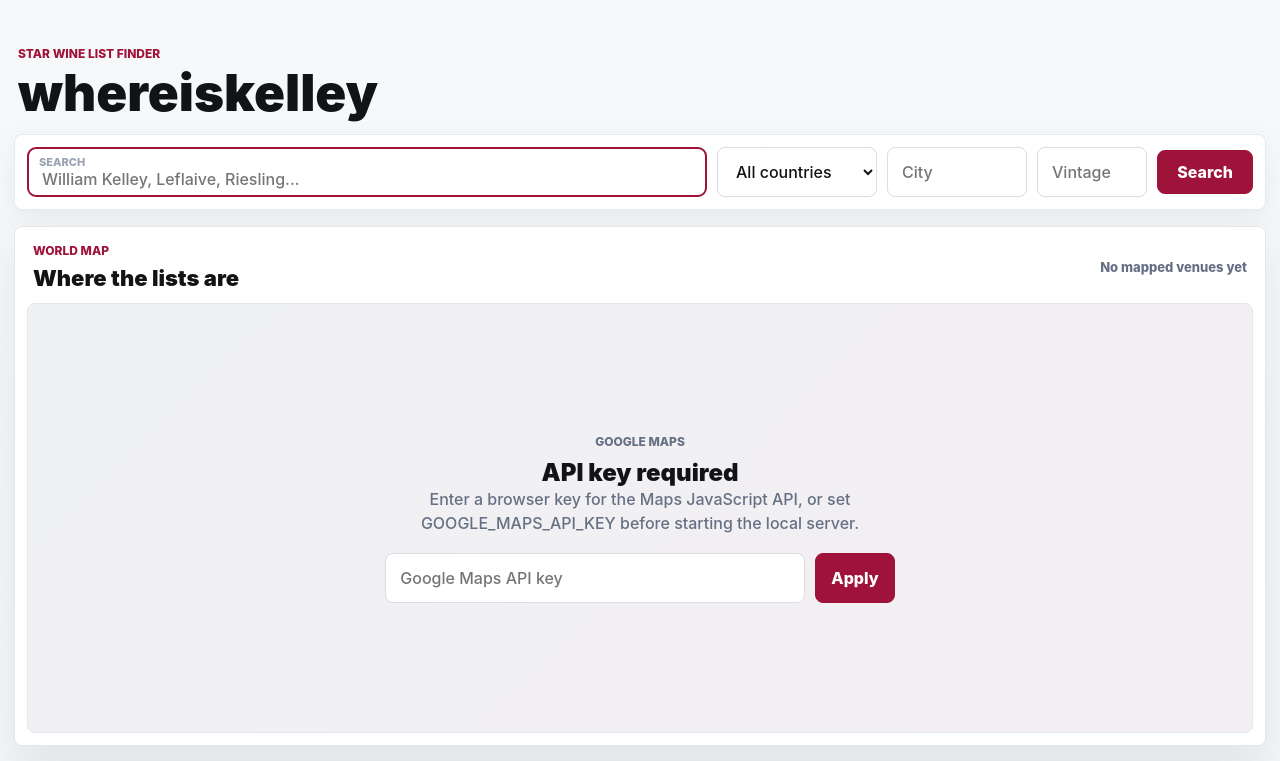
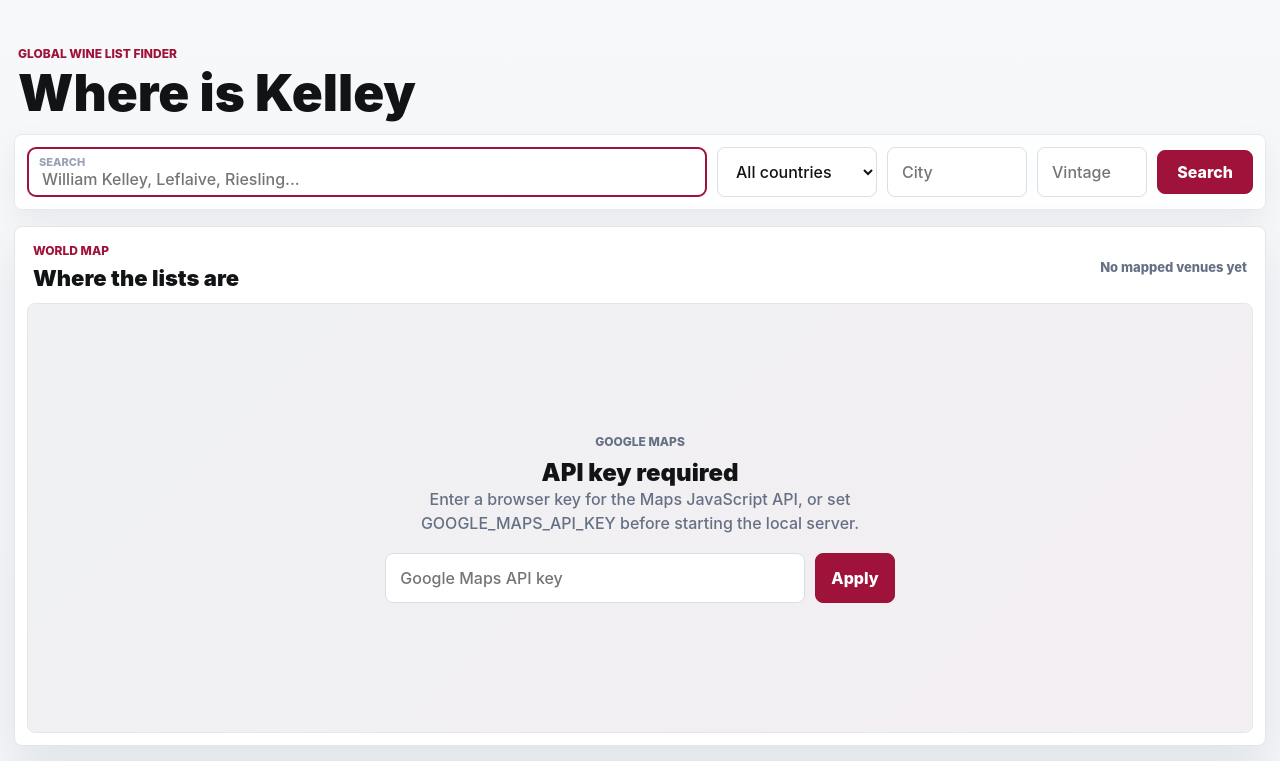
Before and after one commit to sungjoo-XCENA/whereiskelley, a website: page public/index.html in a window 1280 px wide. Shown: the top 761 px of the page. Drawn offline with Linux system fonts and the light colour scheme; no server answers.

Commit message:
Polish brand and simplify PDF links

```diff
--- a/public/index.html
+++ b/public/index.html
@@ -3,15 +3,19 @@
   <head>
     <meta charset="utf-8">
     <meta name="viewport" content="width=device-width, initial-scale=1">
-    <title>whereiskelley</title>
+    <title>Where is Kelley</title>
     <link rel="stylesheet" href="/styles.css">
   </head>
   <body>
     <main class="app-shell">
       <header class="app-header">
         <div>
-          <p class="eyebrow">Star Wine List finder</p>
-          <h1>whereiskelley</h1>
+          <p class="eyebrow">Global wine list finder</p>
+          <h1 class="brand-title" aria-label="Where is Kelley">
+            <span>Where</span>
+            <span class="brand-soft">is</span>
+            <span class="brand-accent">Kelley</span>
+          </h1>
         </div>
       </header>
 
```
